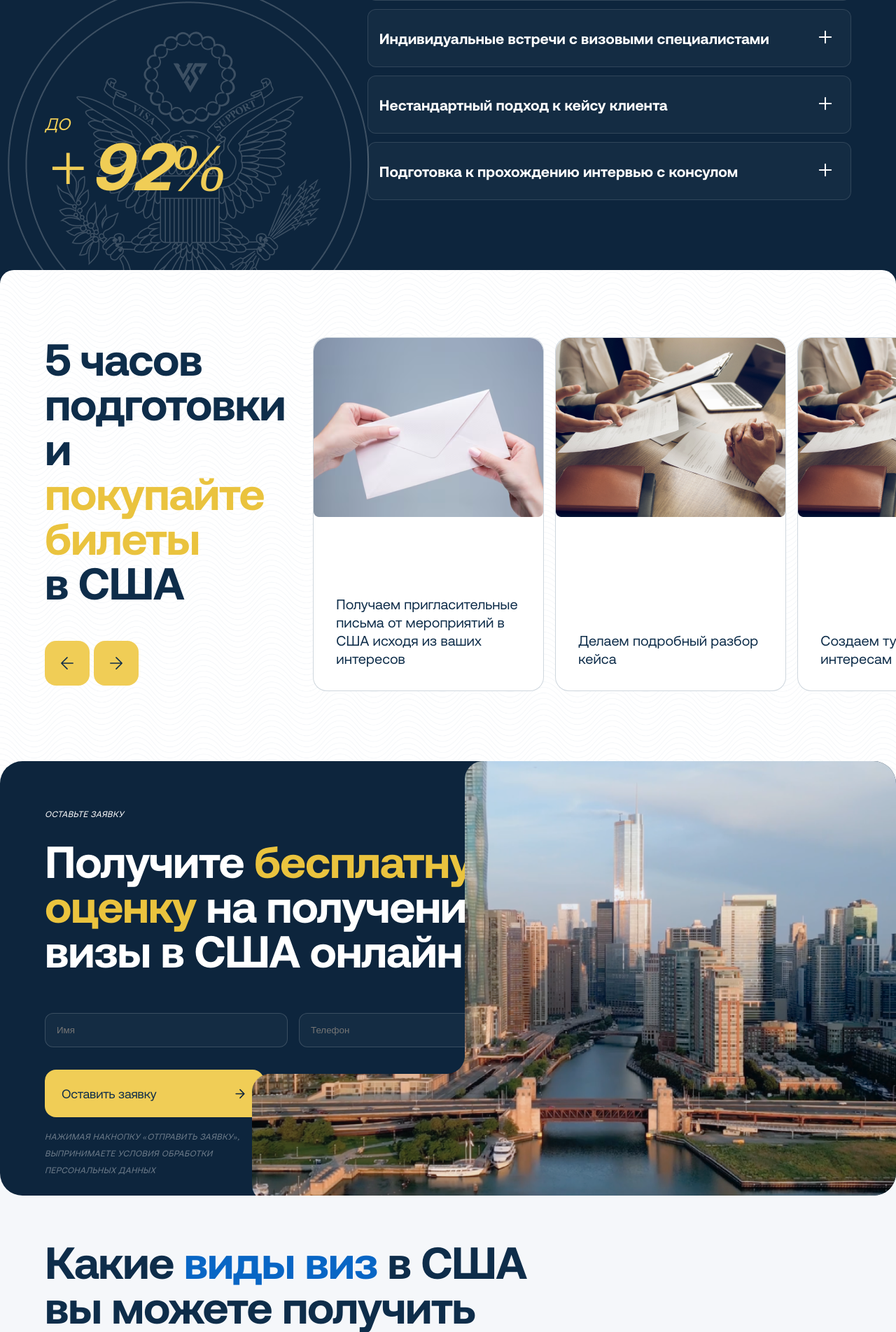
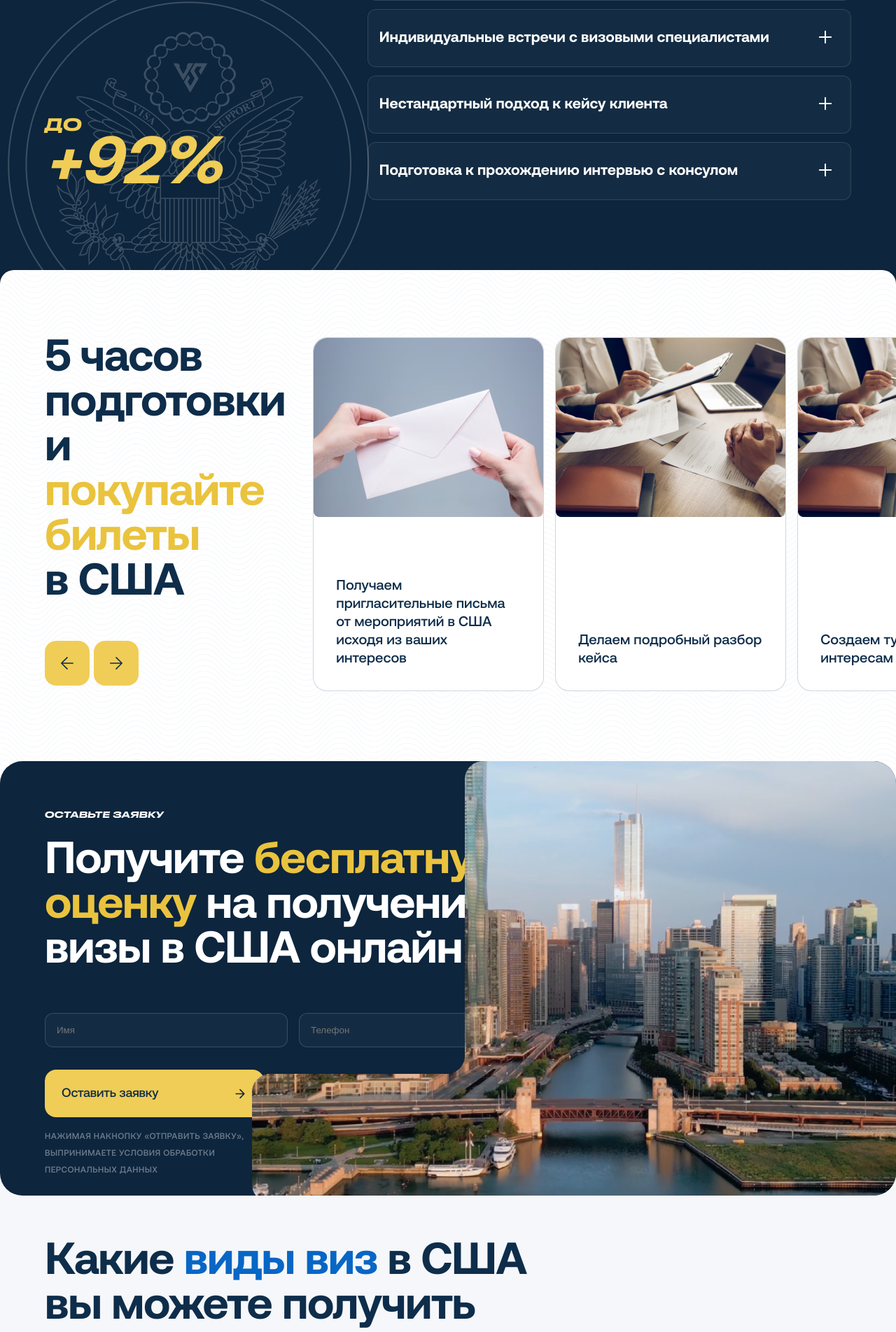
Before and after one commit to i-melon/visa_support, a PHP site: page /index.html in a window 1280 px wide. Shown: the part 3036-4940 px from the top of the page at 70% size. Run offline with PHP 8.4, Linux system fonts and the light colour scheme.

Commit message:
fixing fonts

```diff
--- a/index.html
+++ b/index.html
@@ -9,15 +9,19 @@
     @import "./media.css";
     @font-face {
       font-family: customFont;
-      src: url('./assets/fonts/AeonikProTRIAL-Regular.otf');
+      src: url('./assets/fonts/AeonikPro-Medium.ttf');
     }
     @font-face {
       font-family: customBold;
-      src: url('./assets/fonts/AeonikProTRIAL-Bold.otf');
+      src: url('./assets/fonts/AeonikPro-Bold.ttf');
     }
     @font-face {
       font-family: customLight;
-      src: url('./assets/fonts/AeonikProTRIAL-Light.otf');
+      src: url('./assets/fonts/AeonikPro-Regular.ttf');
+    }
+    @font-face {
+      font-family: secondFont;
+      src: url('./assets/fonts/Druk Wide Cyr Medium Italic.ttf');
     }
   </style>
   <script src="./index.js"></script>
@@ -544,7 +548,7 @@
         <p>Оставьте заявку</p>
       </div>
       <img class="mobDel" src="./assets/imgs/formImg.png">
-      <p class="mobDel">Оставьте заявку</p>
+      <p class="second mobDel">Оставьте заявку</p>
       <h1 class="Title white">Получите <span class="yellow">бесплатную<br> оценку </span> на получение <br>визы в США онлайн</h1>
       <div class="formRow">
         <input class="formInput" type="text" name="" placeholder="Имя">
@@ -841,7 +845,7 @@
         <p>Оставьте заявку</p>
       </div>
       <img class="mobDel" src="./assets/imgs/form2.png">
-      <p class="mobDel">Оставьте заявку</p>
+      <p class="second mobDel">Оставьте заявку</p>
       <h1 class="Title white">Пробная подготовка <br>с <span class="yellow"> визовый экспертом</span> <br>бесплатно</h1>
       <div class="formRow">
         <input class="formInput" type="text" name="" placeholder="Имя">
@@ -1096,7 +1100,7 @@
         </div>
         <div class="contactTwo">
           <p class="cHelper">Написать нам:</p>
-          <p class="spec">hello@visasupport.kz</p>
+          <p class="spec">visasup21@gmail.com</p>
           <div class="oneRow">
             <a href="https://instagram.com/visa.support.usa?igshid=MmVlMjlkMTBhMg=="><button class="qnetButton">Instagram</button></a>
             <a href="https://wa.me/87473655554"><button class="qnetButton">WhatsApp</button></a>
--- a/style.css
+++ b/style.css
@@ -91,7 +91,7 @@ header{
 }
 #marketText{
     color: #0E2D4A;
-    font-family: Druk Wide Cyr;
+    font-family: secondFont;
     font-size: 13px;
     font-style: italic;
     font-weight: 500;
@@ -234,7 +234,7 @@ header{
 .topRow p{
     color: #FFF;
     text-align: center;
-    font-family: customBold;
+    font-family: secondFont;
     font-size: 28px;
     font-style: italic;
     font-weight: 500;
@@ -242,7 +242,7 @@ header{
     letter-spacing: 0.56px;
     position: absolute;
     top: 0px;
-    right: 36px;
+    right: 23px;
     z-index: 3;
 }
 .chanceBlock img{
@@ -341,6 +341,7 @@ header{
 .upradeBlock p{
     color: #F0CD56;
     font-size: 24px;
+    font-family: secondFont;
     font-style: italic;
     font-weight: 500;
     line-height: 24px; /* 100% */
@@ -501,10 +502,19 @@ header{
     height: 631px;
     flex-shrink: 0;
 }
+.second{
+    color: #FFF;
+    font-family: secondFont;
+    font-size: 12px;
+    font-style: italic;
+    font-weight: 500;
+    line-height: 24px; /* 200% */
+    letter-spacing: 0.48px;
+    text-transform: uppercase;
+}
 .formBlock p{
     color: #FFF;
     font-size: 12px;
-    font-style: italic;
     font-weight: 500;
     line-height: 24px; /* 200% */
     letter-spacing: 0.48px;
```
Also changed, not shown: assets/fonts/AeonikPro-Bold.ttf (added), assets/fonts/AeonikPro-Medium.ttf (added), assets/fonts/AeonikPro-Regular.ttf (added), assets/fonts/AeonikProTRIAL-Bold.otf (deleted), assets/fonts/AeonikProTRIAL-Light.otf (deleted), assets/fonts/AeonikProTRIAL-Regular.otf (deleted), assets/fonts/Druk Wide Cyr Medium Italic.ttf (added).
